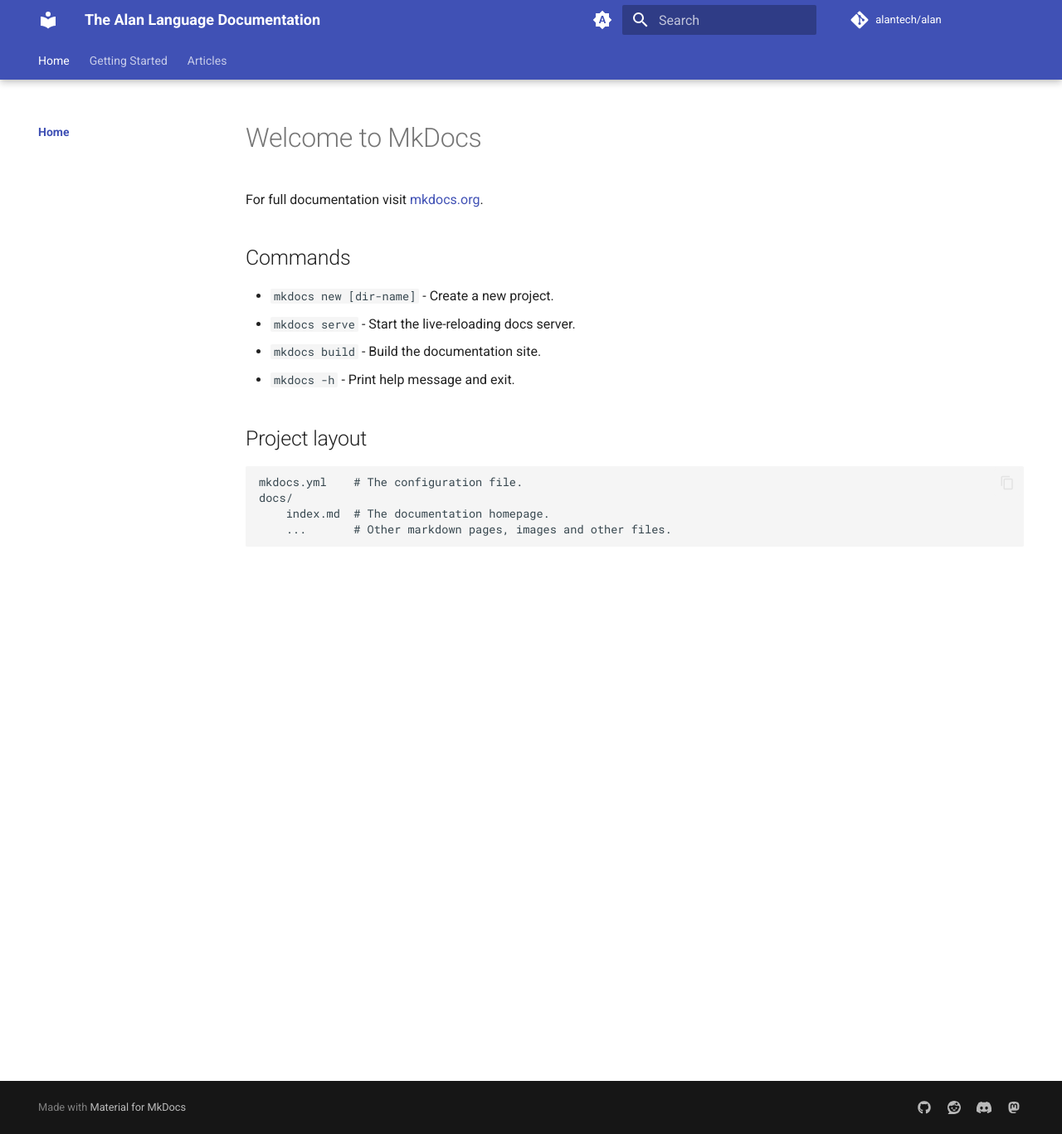
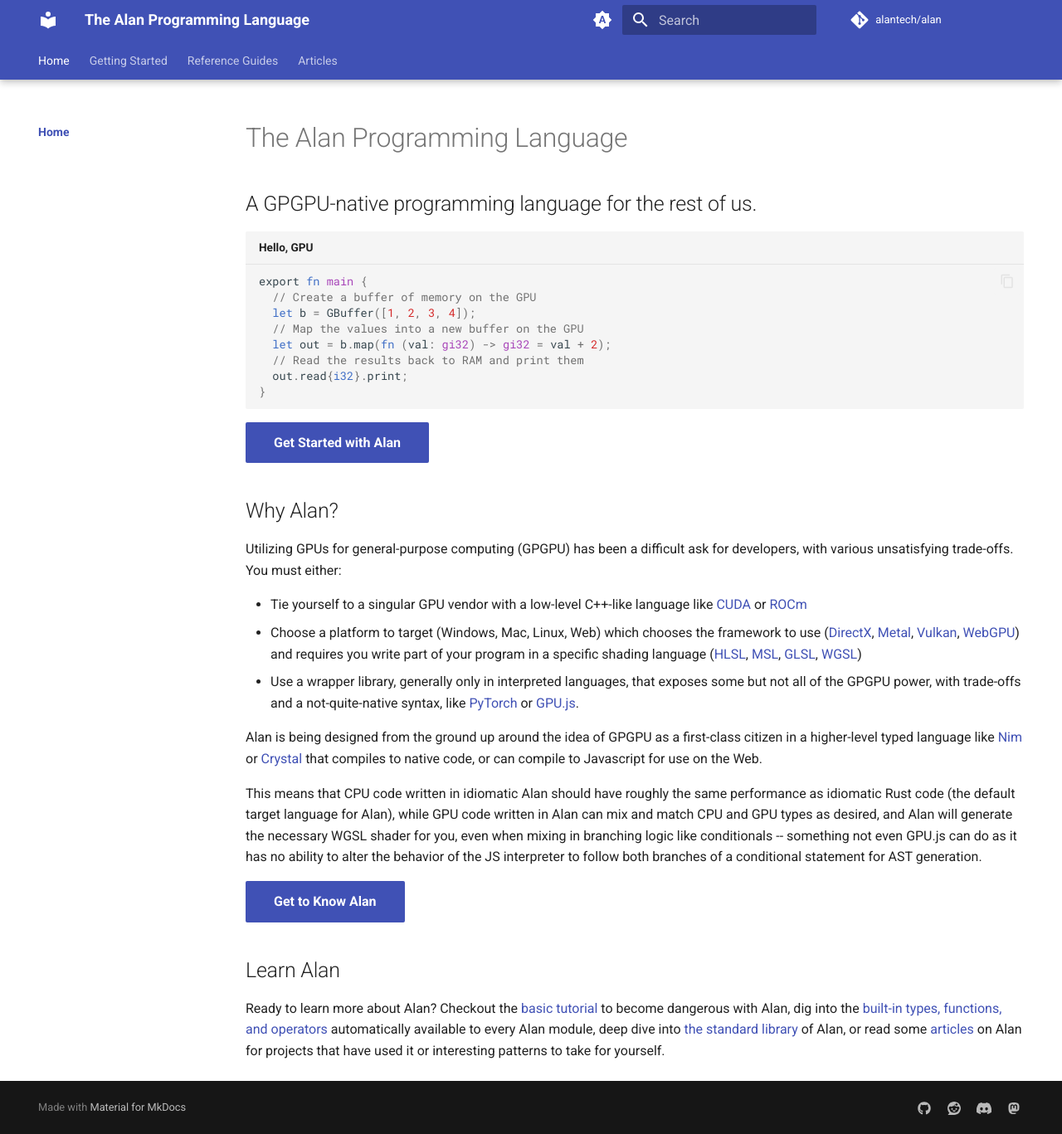
Before and after one commit to alantech/alanlang-docs, an MkDocs documentation site: the page built from docs/index.md, in a window 1280 px wide and 1367 px high. Shown: the whole window at 83% size. Built offline with MkDocs 1.6.1 and Material for MkDocs 9.7.7, drawn with Linux system fonts in a browser that asks for light colours; plug-ins that fetch from the network failed and are left out; comment, search, counter and statistics services are not loaded.

Commit message:
The full initial structure, plus a first draft on the overview documentation

````diff
--- a/docs/index.md
+++ b/docs/index.md
@@ -1,17 +1,35 @@
-# Welcome to MkDocs
+# The Alan Programming Language
 
-For full documentation visit [mkdocs.org](https://www.mkdocs.org).
+## A GPGPU-native programming language for the rest of us.
 
-## Commands
+<!-- TODO: Fork Pygments, add my own Alan syntax highlighting -->
+```rs title="Hello, GPU"
+export fn main {
+  // Create a buffer of memory on the GPU
+  let b = GBuffer([1, 2, 3, 4]);
+  // Map the values into a new buffer on the GPU
+  let out = b.map(fn (val: gi32) -> gi32 = val + 2);
+  // Read the results back to RAM and print them
+  out.read{i32}.print;
+}
+```
 
-* `mkdocs new [dir-name]` - Create a new project.
-* `mkdocs serve` - Start the live-reloading docs server.
-* `mkdocs build` - Build the documentation site.
-* `mkdocs -h` - Print help message and exit.
+[Get Started with Alan](/getting_started){ .md-button .md-button--primary }
 
-## Project layout
+## Why Alan?
 
-    mkdocs.yml    # The configuration file.
-    docs/
-        index.md  # The documentation homepage.
-        ...       # Other markdown pages, images and other files.
+Utilizing GPUs for general-purpose computing (GPGPU) has been a difficult ask for developers, with various unsatisfying trade-offs. You must either:
+
+* Tie yourself to a singular GPU vendor with a low-level C++-like language like [CUDA](https://developer.nvidia.com/cuda-toolkit) or [ROCm](https://www.amd.com/en/products/software/rocm.html)
+* Choose a platform to target (Windows, Mac, Linux, Web) which chooses the framework to use ([DirectX](https://learn.microsoft.com/en-us/windows/win32/directx), [Metal](https://developer.apple.com/metal/), [Vulkan](https://www.vulkan.org/), [WebGPU](https://www.w3.org/TR/webgpu/)) and requires you write part of your program in a specific shading language ([HLSL](https://learn.microsoft.com/en-us/windows/win32/direct3dhlsl/dx-graphics-hlsl), [MSL](https://developer.apple.com/metal/Metal-Shading-Language-Specification.pdf), [GLSL](https://www.khronos.org/opengl/wiki/OpenGL_Shading_Language), [WGSL](https://www.w3.org/TR/WGSL/))
+* Use a wrapper library, generally only in interpreted languages, that exposes some but not all of the GPGPU power, with trade-offs and a not-quite-native syntax, like [PyTorch](https://pytorch.org/) or [GPU.js](https://gpu.rocks/#/).
+
+Alan is being designed from the ground up around the idea of GPGPU as a first-class citizen in a higher-level typed language like [Nim](https://nim-lang.org/) or [Crystal](https://crystal-lang.org/) that compiles to native code, or can compile to Javascript for use on the Web.
+
+This means that CPU code written in idiomatic Alan should have roughly the same performance as idiomatic Rust code (the default target language for Alan), while GPU code written in Alan can mix and match CPU and GPU types as desired, and Alan will generate the necessary WGSL shader for you, even when mixing in branching logic like conditionals -- something not even GPU.js can do as it has no ability to alter the behavior of the JS interpreter to follow both branches of a conditional statement for AST generation.
+
+[Get to Know Alan](/overview){ .md-button .md-button--primary }
+
+## Learn Alan
+
+Ready to learn more about Alan? Checkout the [basic tutorial](./tutorial) to become dangerous with Alan, dig into the [built-in types, functions, and operators](./built_ins) automatically available to every Alan module, deep dive into [the standard library](./standard_library) of Alan, or read some [articles](./blog) on Alan for projects that have used it or interesting patterns to take for yourself.
--- a/mkdocs.yml
+++ b/mkdocs.yml
@@ -1,5 +1,5 @@
 # yaml-language-server: $schema=https://squidfunk.github.io/mkdocs-material/schema.json
-site_name: The Alan Language Documentation
+site_name: The Alan Programming Language
 site_url: https://docs.alan-lang.org
 repo_name: alantech/alan
 repo_url: https://github.com/alantech/alan
@@ -12,11 +12,11 @@
     - navigation.indexes
     - navigation.instant
     - navigation.instant.progress
-    - navigation.path
     - navigation.tabs
     - navigation.tabs.sticky
     - navigation.top
     - navigation.tracking
+    - navigation.sections
     - search.highlight
     - search.share
     - search.suggest
@@ -44,7 +44,13 @@
   - Home:
     - index.md
   - Getting Started:
-    - getting_started.md
+    - getting_started/index.md
+    - tutorial.md
+  - Reference Guides:
+    - reference_guides/index.md
+    - overview.md
+    - built_ins.md
+    - standard_library.md
   - Articles:
     - blog/index.md
 plugins:
@@ -63,6 +69,7 @@
   - tags
 markdown_extensions:
   - abbr
+  - attr_list
   - admonition
   - footnotes
   - pymdownx.highlight:
````
Also changed, not shown: docs/built_ins.md (added, +19 -0 lines), docs/other.md (added, +1 -0 lines), docs/overview.md (added, +137 -0 lines), docs/reference_guides/index.md (added, +5 -0 lines), docs/standard_library.md (added, +3 -0 lines), docs/tutorial.md (added, +3 -0 lines), docs/getting_started/index.md (renamed from docs/getting_started.md).
